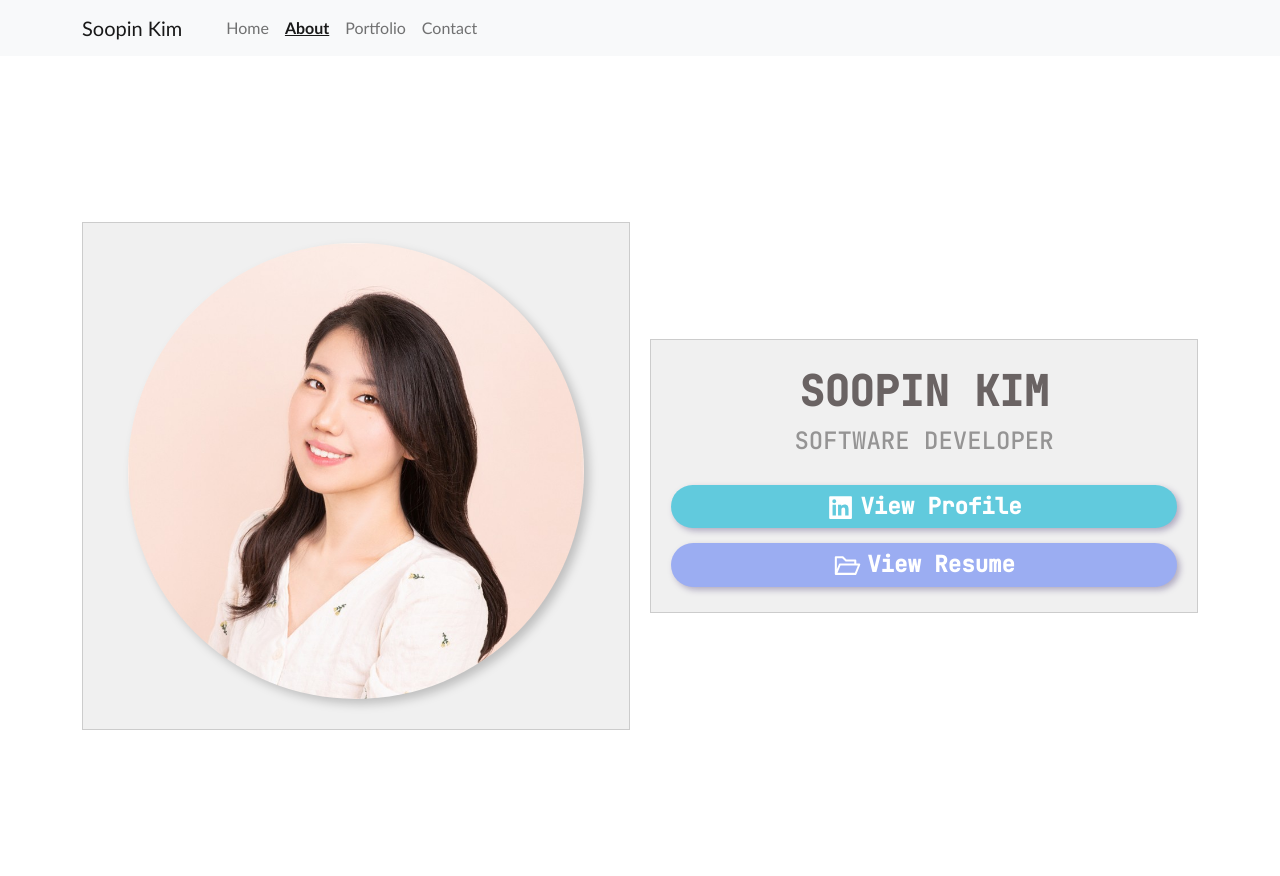
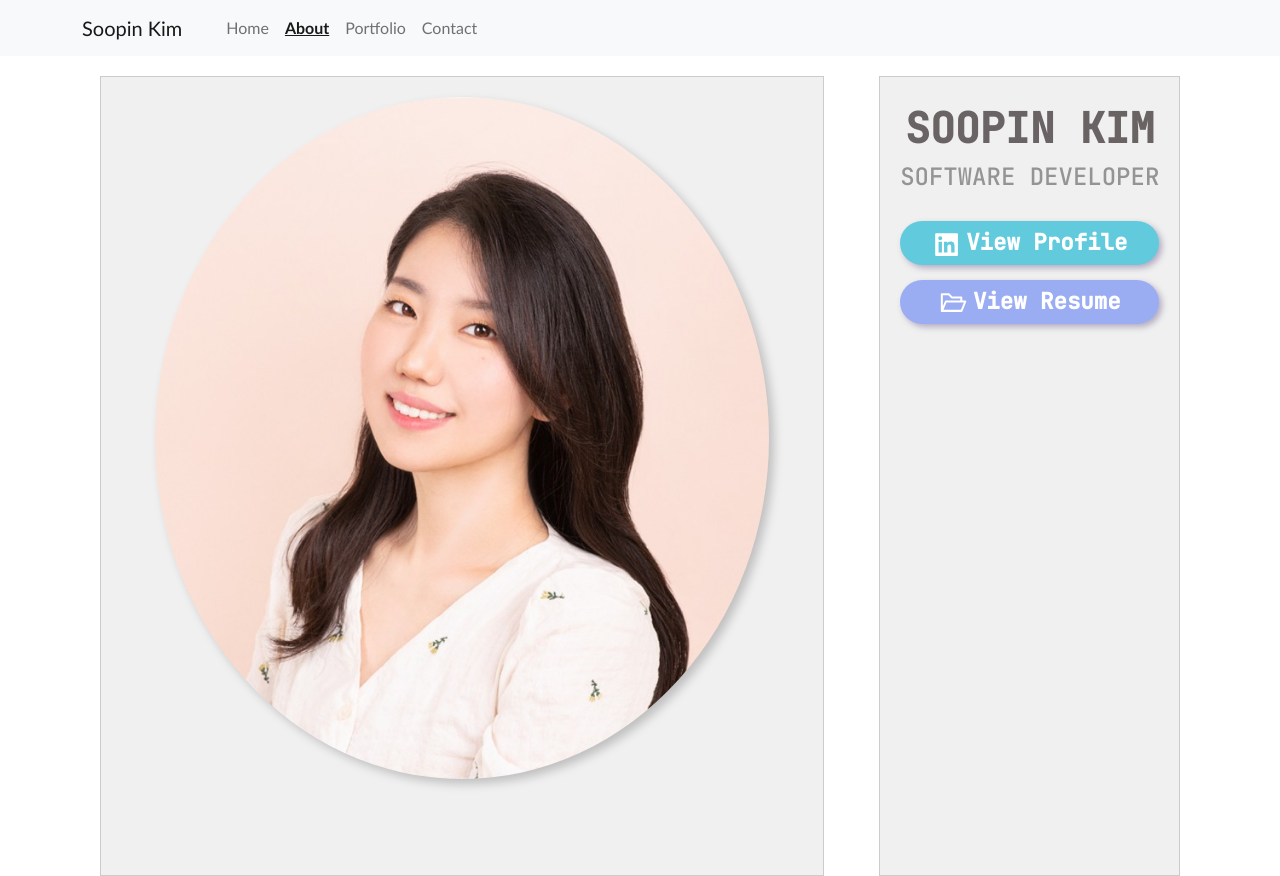
Before and after one commit to elriot/kim_portfolio, a React (Create React App) app: page /#/about in a window 1280 px wide. Built offline with nearby package versions, Linux system fonts and the light colour scheme.

Commit message:
just in case

```diff
--- a/src/pages/common.css
+++ b/src/pages/common.css
@@ -1,12 +1,12 @@
-.page-container{
+.page-container {
   /* background-color: gray; */
-    /* width: 90%; */
+  width: 90%;
   overflow: hidden;
-    /* display: flex;
+  display: flex;
   align-items: center;
   justify-content: center;
   position: relative;
-    flex-direction: column; */
+  flex-direction: column;
   margin: auto;
   margin-top: 20px;
 }
```
Lines whose indentation alone changed are shown as unchanged.
